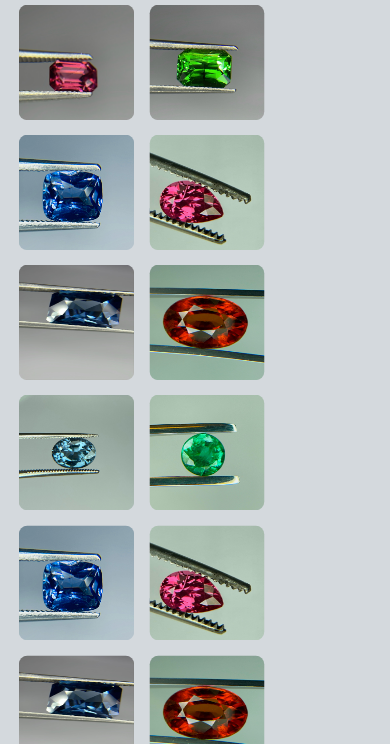
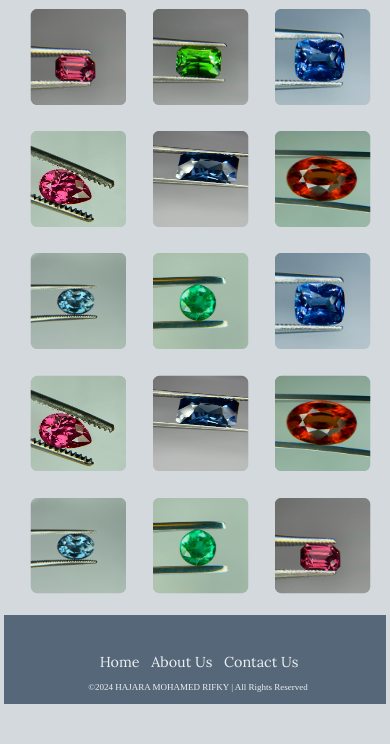
Before and after one commit to HajaraRifky/Hathim-Co, a plain HTML site: page index.html in a window 390 px wide. Shown: the part 131-875 px from the top of the page. After the commit the page ends 844 px from the top, so only its background shows below. Drawn offline with Linux system fonts and the light colour scheme.

Commit message:
Media queries css needed editing

```diff
--- a/css/mediaQueries.css
+++ b/css/mediaQueries.css
@@ -1,4 +1,12 @@
 @media only screen and (max-width: 430px) and (min-width:320px) {
+    .maincard{
+        height: fit-content;
+        margin:-2%;
+        padding:0;
+        padding-top: 1%;
+
+      background-color:#34495e;
+      }
     h1 {
         margin-top: 3%;
         text-align: center;
@@ -125,17 +133,20 @@
     }
 
   .productimage{
-    height:1.2in;
-    width:1.2in;
+    height:1in;
+    width:1in;
     float: inline-start;
- margin-left: 2%;
+ margin-left: 5%;
     padding: 1%;
-    margin-top: 2%;
+    margin-top: 5%;
     border-radius: 10%;
 
   }
   .index{
-    margin-top: 169%;
+    margin-top: 120%;
+    margin-left: -1%;
+    margin-right: -1%;
+
   }
 
     a#insta.fa-instagram {
--- a/css/style.css
+++ b/css/style.css
@@ -167,7 +167,7 @@ margin-right: 2px;
 
   }
   .index{
-    margin-top: 90%;
+    margin-top: 50%;
     margin-bottom: -1%;
   }
 /*
```
